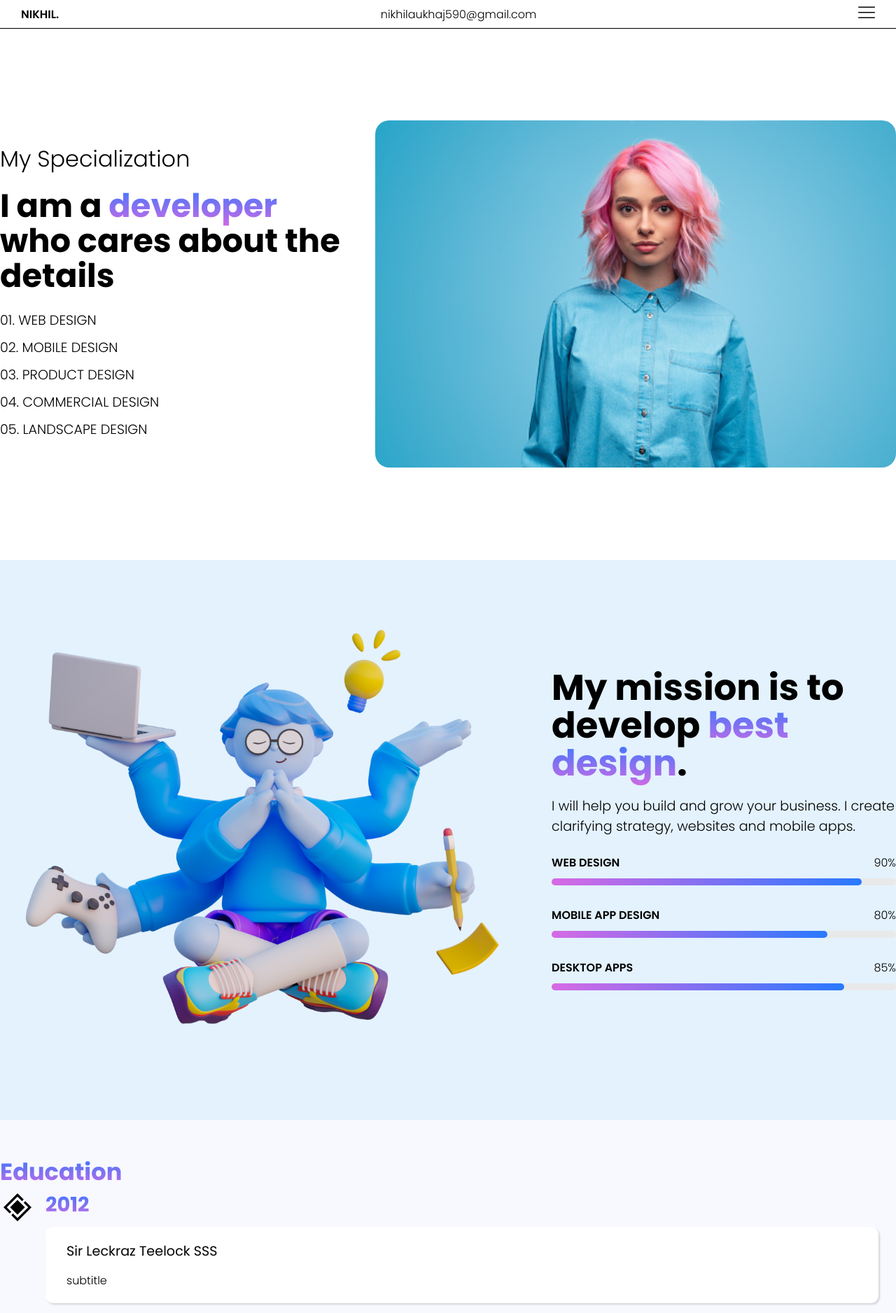
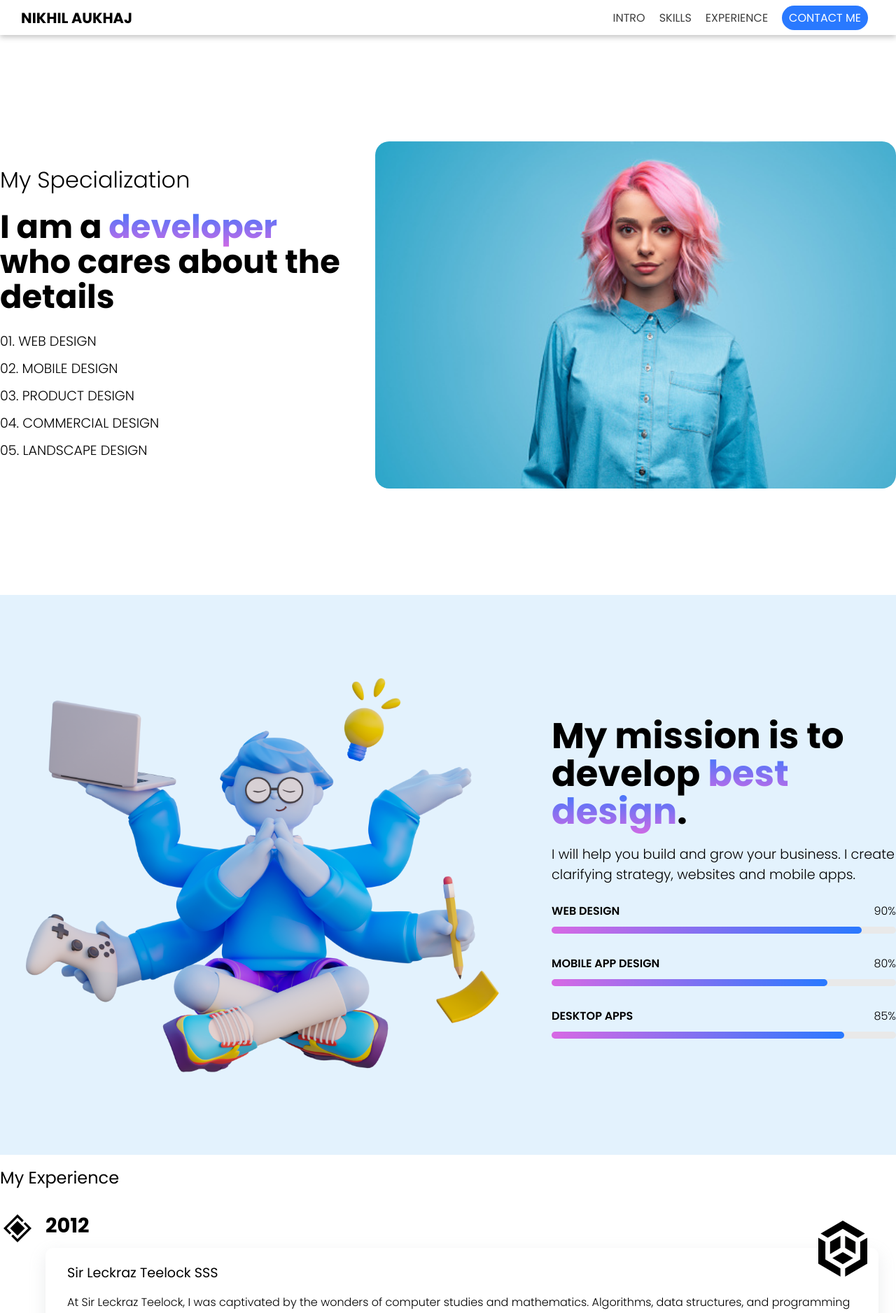
Before and after one commit to Aurazor/VUE3_Personal-Website_OLD, a Vue app: page / in a window 1280 px wide. Shown: the top 1876 px of the page at 70% size. Built offline with nearby package versions, Linux system fonts and the light colour scheme.

Commit message:
Added footer, improved navbar and experience section.

```diff
--- a/src/App.vue
+++ b/src/App.vue
@@ -3,6 +3,7 @@
     <SecondCoverSection/>
     <ExpertiseSection/>
     <ExperienceSection />
+    <FooterBar/>
 <!--    <ContactSection/>-->
 
 </template>
@@ -12,6 +13,7 @@ import SecondCoverSection from "@/components/SecondCoverSection";
 import NavigationBar from "@/components/NavigationBar";
 import ExpertiseSection from "@/components/ExpertiseSection";
 import ExperienceSection from "@/components/ExperienceSection";
+import FooterBar from "@/components/FooterBar";
 // import ContactSection from "@/components/ContactSection";
 
 export default {
@@ -21,6 +23,7 @@ export default {
     SecondCoverSection,
     ExpertiseSection,
     ExperienceSection,
+    FooterBar
     // ContactSection: ContactSection
   }
 }
@@ -46,7 +49,7 @@ export default {
   }
 
   section{
-    height: 100vh;
+    min-height: 100vh;
   }
 
   ul{
--- a/src/assets/_helpers/scss/_variables.scss
+++ b/src/assets/_helpers/scss/_variables.scss
@@ -9,8 +9,10 @@
  --background-main:#e3f2fd;
 
   --container-width: 1024px;
-  --nav-height:40px;
+  --nav-height:50px;
   --heading-icon-size: 50px;
+  --timeline-card-icon-size: 100px;
+  --footer-height:90px ;
 }
 
 @media only screen and (min-width:640px) {
--- a/src/components/ExperienceSection.vue
+++ b/src/components/ExperienceSection.vue
@@ -1,11 +1,13 @@
 <template>
   <section class="experience">
     <div class="experience-wrapper app-container">
-     <h1 class="highlight-text">Education</h1>
+      <div class="experience-text">
+        <div class="experience-text-title">My Experience</div>
+      </div>
       <div class="experience-timeline-cards">
-        <TimelineCard year="2012" header="Sir Leckraz Teelock SSS" subtitle="subtitle"/>
-        <TimelineCard year="2019" header="University Of Technology Mauritius" subtitle="subtitle"/>
-        <TimelineCard year="2022" header="Publicis Groupe" subtitle="subtitle"/>
+        <TimelineCard icon="timeline-card-icon" year="2012" header="Sir Leckraz Teelock SSS" subtitle="At Sir Leckraz Teelock, I was captivated by the wonders of computer studies and mathematics. Algorithms, data structures, and programming as a whole had me under their spell, and I couldn't get enough of them. My focus was unwavering, and I couldn't wait to delve deeper into the exciting world of technology."/>
+        <TimelineCard year="2019" header="University Of Technology Mauritius" subtitle="At the University of Technology Mauritius, I embarked on a thrilling journey in computer science, tackling coursework with a passion and unleashing my creativity in various projects. From building innovative web applications for the campus, to crafting immersive video games with Javascript, and developing sleek android applications with Java - I honed my computer skills and broadened my knowledge in the field like never before."/>
+        <TimelineCard year="2022" header="Publicis Groupe" subtitle="At Publicis Groupe, I was part of a dynamic team working on the Mavieencouleurs.fr website where I contributed my expertise to the backend and mobile app development. My journey didn't stop there, as I was then challenged with a more complex project at Razorfish, where I showcased my skills in backend development using Java Quarkus and AWS. It was a thrilling experience that allowed me to expand my knowledge and grow as a professional."/>
       </div>
 <!--      <div class="experience-timeline">-->
 <!--        <img class="experience-timeline__image" src="../assets/images/diploma3d.png" alt="man with diploma">-->
@@ -15,14 +17,11 @@
 </template>
 
 <script>
-// import TimelineBox from "@/components/TimelineBox";
-// import HeadingIcon from "@/components/HeadingIcon";
 import TimelineCard from "@/components/TimelineCard";
 
 export default {
   name: "ExperienceSection",
   components:{
-    // HeadingIcon,
     TimelineCard
   }
 }
@@ -30,19 +29,24 @@ export default {
 
 <style lang="scss" scoped>
   .experience{
-    background-color: #f8f8ff;
     .experience-wrapper{
       width: var(--container-width);
       height: 100%;
-      padding: 50px 0;
+      padding: 15px 0;
 
-      h1{
-font-size: 2.1rem;
+      .experience-text{
+        .experience-text-title{
+          font-size: 1.5rem;
+          margin-bottom: 30px;
+        }
+
+        .experience-text-subtitle{
+
+        }
       }
+
       .experience-timeline-cards{
         padding: 0 25px;
-        .timeline-card{
-        }
       }
 
     }
--- a/src/components/ExpertiseSection.vue
+++ b/src/components/ExpertiseSection.vue
@@ -52,9 +52,11 @@ export default {
 <style lang="scss" scoped>
   .expertise{
     background:var(--background-main);
+    height: 100vh;
     .expertise-wrapper{
       max-width: var(--container-width) ;
       margin:0 auto;
+      padding: 50px 0;
       display: grid;
       grid-template-columns: 1.5fr 1fr;
       grid-column-gap: 50px;
--- /dev/null
+++ b/src/components/FooterBar.vue
@@ -0,0 +1,21 @@
+<template>
+  <footer>
+    &copy;2023 | Nikhil Aukhaj All Rights Reserved.
+  </footer>
+</template>
+
+<script>
+export default {
+  name: "FooterBar"
+}
+</script>
+
+<style lang="scss" scoped>
+  footer{
+    background: hsl(180deg, 5%, 95%);
+    height: var(--footer-height);
+    display: flex;
+    justify-content: center;
+    align-items: center;
+  }
+</style>
--- a/src/components/HeadingBullet.vue
+++ b/src/components/HeadingBullet.vue
@@ -1,5 +1,5 @@
 <template>
-  <h1 class="highlight-text">{{heading}}</h1>
+  <h1 >{{heading}}</h1>
 </template>
 
 <script>
--- a/src/components/NavigationBar.vue
+++ b/src/components/NavigationBar.vue
@@ -1,13 +1,13 @@
 <template>
   <nav>
     <div class="nav-logo">
-      NIKHIL.
+      NIKHIL AUKHAJ
     </div>
-    <div class="nav-email">
-      nikhilaukhaj590@gmail.com
-    </div>
-    <div class="nav-icon">
-      <img src="../assets/images/hamburger.png" alt="navigation icon">
+    <div class="nav-items">
+      <div class="nav-items-link text-animate">Intro</div>
+      <div class="nav-items-link text-animate">Skills</div>
+      <div class="nav-items-link text-animate">Experience</div>
+      <div class="nav-items-link rounded-link">Contact Me</div>
     </div>
   </nav>
 </template>
@@ -29,24 +29,38 @@ export default {
    align-items: center;
    height: var(--nav-height);
    padding: 0 30px;
-   -webkit-box-shadow:0px 1px 1px #101010;
-   -moz-box-shadow:0px 1px 1px #101010;
-   box-shadow:0px 1px 1px #101010;
    z-index: 3;
+   box-shadow: rgba(0, 0, 0, 0.24) 0px 3px 8px;
 
    .nav-logo{
-     font-weight: 600;
-   }
-   .nav-email{
-     font-weight: 300;
+     font-weight: bold;
+     font-size: 1.3rem;
    }
 
-   .nav-icon{
-     width: 24px;
+   .nav-items{
+     text-transform: uppercase;
+     display: flex;
+     align-items: center;
 
-     img{
-       width: 100%;
+     .nav-items-link{
+       display:inline-block;
+       margin: 0 10px;
+       cursor: pointer;
+       transition: 0.4s ease;
+       color: #3e3e3e;
+
+       &:hover.text-animate{
+         color: var(--color-primary);
+       }
+     }
+
+     .rounded-link{
+       background-color: var(--color-primary);
+       color: white;
+       padding: 5px 10px;
+       border-radius: 20px;
      }
    }
+
  }
 </style>
--- a/src/components/TimelineCard.vue
+++ b/src/components/TimelineCard.vue
@@ -3,7 +3,7 @@
     <div class="timeline-card-year">
       <HeadingBullet v-bind:heading="year"/>
     </div>
-    <div class="timeline-card-box">
+    <div class="timeline-card-box" :class="icon">
       <div class="timeline-card__header">
         {{ header }}
       </div>
@@ -22,7 +22,8 @@ export default {
   props:{
     year:String,
     header:String,
-    subtitle: String
+    subtitle: String,
+    icon: String
   },
   components:{
     HeadingBullet
@@ -45,7 +46,10 @@ export default {
       padding: 20px 30px;
       border-radius: 11px;
       background-color: white;
-      box-shadow: rgb(0 0 0 / 15%) 1.95px 1.95px 2.6px;
+      box-shadow: rgba(149, 157, 165, 0.2) 0px 8px 24px;
+      position: relative;
+      transition: 0.6s ease;
+      border: 1px solid transparent;
 
       .timeline-card__header{
         margin-bottom: 15px;
@@ -55,6 +59,23 @@ export default {
       .timeline-card__subtitle{
         font-weight: 300;
       }
+
+      &:hover{
+        box-shadow: rgba(0, 0, 0, 0.35) 0px 5px 15px;
+      }
+
+    }
+
+    .timeline-card-icon{
+      &:after{
+        content:url('../assets/images/icons/timeline_card_icon.svg');
+        width:  var(--timeline-card-icon-size);
+        height:  var(--timeline-card-icon-size);
+        position: absolute;
+        top: 0;
+        right: 0;
+        transform: translate(0,-50%);
+      }
     }
   }
 </style>
```
Also changed, not shown: src/assets/images/icons/timeline_card_icon.svg (added). Lines whose indentation alone changed are shown as unchanged.
